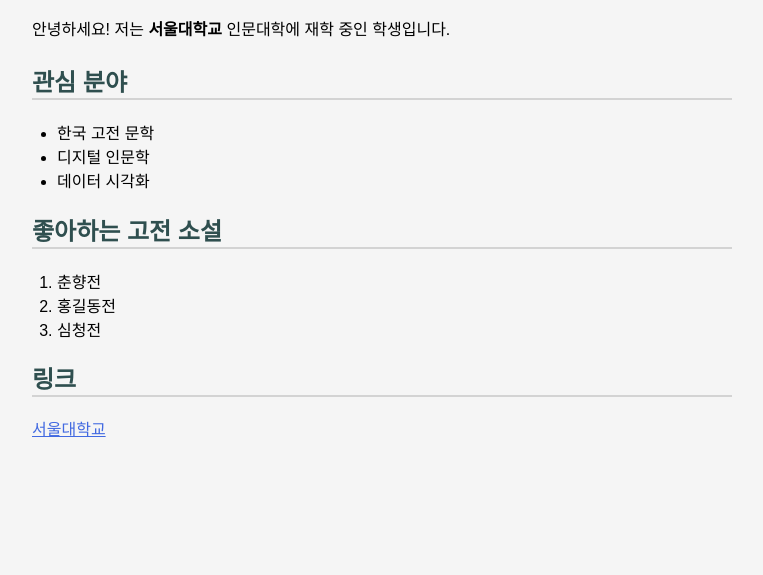
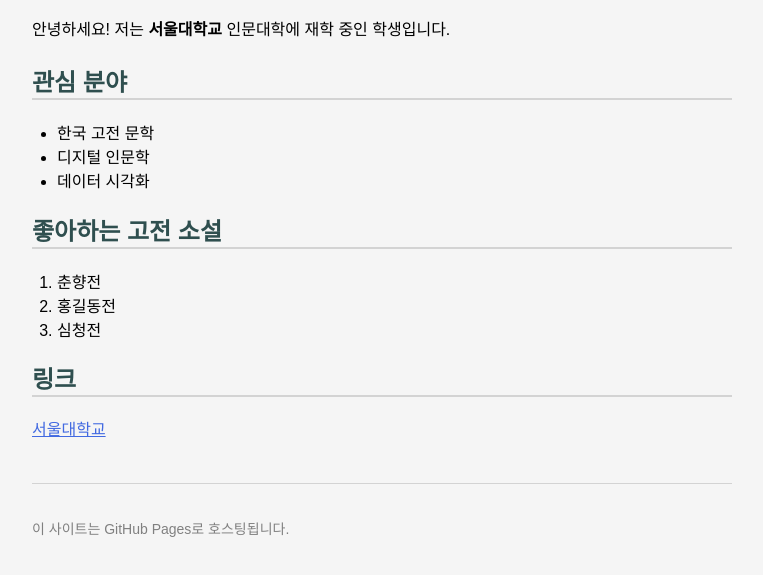
Before and after one commit to HOMIHOLI/IntroDSH2026, a plain HTML site: page my-website/index.html in a window 1280 px wide. Shown: the part 147-722 px from the top of the page, without its empty margins (258-1021 px from the left). Drawn offline with Linux system fonts and the light colour scheme.

Commit message:
<p>이 사이트는 GitHub Pages로 호스팅됩니다.</p> 추가

```diff
--- a/my-website/index.html
+++ b/my-website/index.html
@@ -54,6 +54,9 @@
 
     <h2>링크</h2>
     <p><a href=”https://snu.ac.kr”>서울대학교</a></p>
+    <footer>
+        <p>이 사이트는 GitHub Pages로 호스팅됩니다.</p>
+    </footer>
 
   </body>
 </html>
```
